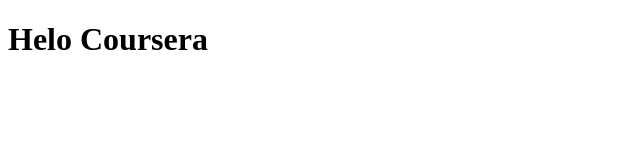
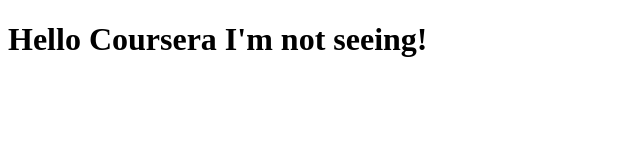
Before and after one commit to jthaups/courseratest, a plain HTML site: page site/index.html in a window 1280 px wide. Shown: the whole page, without its empty margins (0-640 px from the left). Drawn offline with Linux system fonts and the light colour scheme.

Commit message:
New change

```diff
--- a/site/index.html
+++ b/site/index.html
@@ -4,6 +4,6 @@
 	<title>Hello Coursera</title>
 </head>
 <body>
-<h1>Helo Coursera</h1>
+<h1>Hello Coursera  I'm not seeing!</h1>
 </body>
 </html>
```
